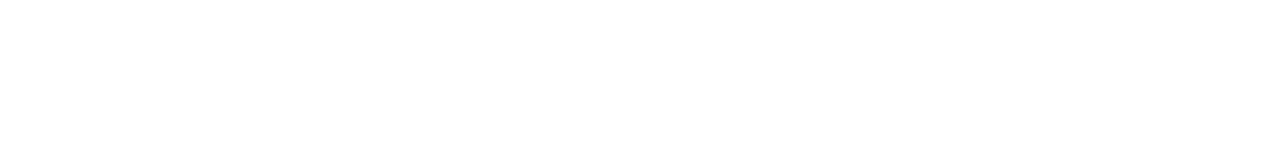
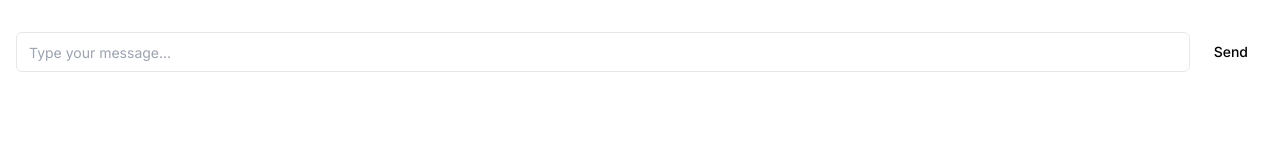
Before and after one commit to Hammam-GNF/kelas-inovatif, a Next.js app in the folder tes-kelas-inovatif/: page /chat in a window 1280 px wide. Shown: the top 160 px of the page. Built offline with nearby package versions, Linux system fonts and the light colour scheme.

Commit message:
install upstach/ratelimit

```diff
--- a/tes-kelas-inovatif/package.json
+++ b/tes-kelas-inovatif/package.json
@@ -17,6 +17,7 @@
     "@supabase/auth-helpers-nextjs": "^0.10.0",
     "@supabase/supabase-js": "^2.47.10",
     "@types/next-auth": "^3.13.0",
+    "@upstash/ratelimit": "^2.0.5",
     "ai": "^4.0.22",
     "class-variance-authority": "^0.7.1",
     "clsx": "^2.1.1",
--- a/tes-kelas-inovatif/src/app/chat/page.tsx
+++ b/tes-kelas-inovatif/src/app/chat/page.tsx
@@ -1,27 +1,45 @@
 "use client";
 
 import { useChat } from "ai/react";
+import { Input } from "@/components/ui/input"; // Assuming you have a custom Input component
+import { Button } from "@/components/ui/button"; // Assuming you have a custom Button component
+import { useEffect } from "react";
 
 export default function Page() {
   const { messages, input, setInput, append } = useChat();
 
+  const handleInputChange = (event: React.ChangeEvent<HTMLInputElement>) => {
+    setInput(event.target.value);
+  };
+
+  const handleKeyDown = async (event: React.KeyboardEvent<HTMLInputElement>) => {
+    if (event.key === 'Enter' && input.trim()) {
+      append({ content: input, role: 'user' });
+      setInput(''); // Clear input after sending
+    }
+  };
+
   return (
-    <div>
-      <input
-        value={input}
-        onChange={event => {
-          setInput(event.target.value);
-        }}
-        onKeyDown={async event => {
-          if (event.key === 'Enter') {
-            append({ content: input, role: 'user' });
-          }
-        }}
-      />
-
-      {messages.map((message, index) => (
-        <div key={index}>{message.content}</div>
-      ))}
+    <div className="flex flex-col p-4 space-y-4">
+      <div className="flex-1 overflow-y-auto">
+        {messages.map((message, index) => (
+          <div key={index} className={`p-2 rounded ${message.role === 'user' ? 'bg-blue-500 text-white' : 'bg-gray-200'}`}>
+            {message.content}
+          </div>
+        ))}
+      </div>
+      <div className="flex">
+        <Input
+          value={input}
+          onChange={handleInputChange}
+          onKeyDown={handleKeyDown}
+          placeholder="Type your message..."
+          className="flex-1 mr-2"
+        />
+        <Button onClick={() => { if (input.trim()) append({ content: input, role: 'user' }); setInput(''); }}>
+          Send
+        </Button>
+      </div>
     </div>
   );
 }
--- /dev/null
+++ b/tes-kelas-inovatif/src/components/ui/input.tsx
@@ -0,0 +1,24 @@
+import * as React from "react";
+import { cn } from "@/lib/utils";
+
+export interface InputProps
+  extends React.InputHTMLAttributes<HTMLInputElement> {}
+
+const Input = React.forwardRef<HTMLInputElement, InputProps>(
+  ({ className, type, ...props }, ref) => {
+    return (
+      <input
+        type={type}
+        className={cn(
+          "flex h-10 w-full rounded-md border border-input bg-background px-3 py-2 text-sm ring-offset-background file:border-0 file:bg-transparent file:text-sm file:font-medium placeholder:text-muted-foreground focus-visible:outline-none focus-visible:ring-2 focus-visible:ring-ring focus-visible:ring-offset-2 disabled:cursor-not-allowed disabled:opacity-50",
+          className
+        )}
+        ref={ref}
+        {...props}
+      />
+    );
+  }
+);
+Input.displayName = "Input";
+
+export { Input };
--- a/tes-kelas-inovatif/src/middleware.ts
+++ b/tes-kelas-inovatif/src/middleware.ts
@@ -67,5 +67,5 @@
 
 // Konfigurasi matcher
 export const config = {
-  matcher: ["/dashboard/:path*"],
+  matcher: ["/dashboard/"],
 };
```
Also changed, not shown: 1 other file (tests, documents, lock files or other folders).
